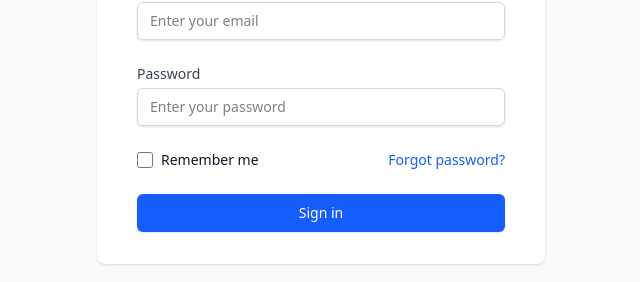
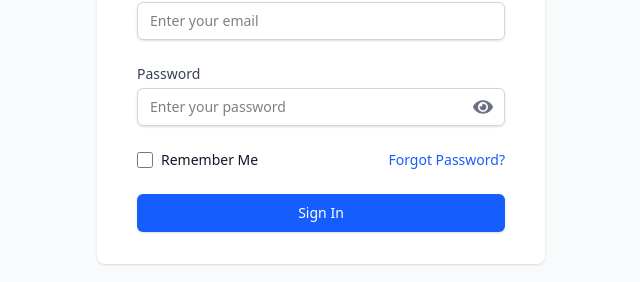
Before and after one commit to Ajeet990/processhq-frontend, a React (Vite) app: page /login in a window 1280 px wide. Shown: the part 341-623 px from the top of the page, without its empty margins (319-959 px from the left). Built offline with nearby package versions, Linux system fonts and the light colour scheme.

Commit message:
added show and hide password

```diff
--- a/src/App.jsx
+++ b/src/App.jsx
@@ -1,6 +1,4 @@
 import { useState } from 'react'
-// import './App.css'
-// import Login from './pages/Login'
 import Login from './pages/auth/Login'
 import PageNotFound from './pages/pageNotFound/PageNotFound'
 import { Routes, Route } from 'react-router-dom'
--- a/src/pages/auth/Login.jsx
+++ b/src/pages/auth/Login.jsx
@@ -9,12 +9,15 @@ import { TOAST_MESSAGE_TYPE } from '../../utils/constants/Constants';
 import { useNavigate } from 'react-router-dom';
 // import { useContext } from 'react';
 import { AuthContext } from '../../context/AuthContext';
+import { FaEye, FaEyeSlash } from 'react-icons/fa';
+import { LOGIN_PAGE_TEXT } from '../../utils/constants/Constants';
 
 const LoginForm = () => {
   const [isSubmitting, setIsSubmitting] = useState(false);
   const [makeLogin] = useLoginMutation();
   const navigate = useNavigate();
   const { login, setToken } = useContext(AuthContext);
+  const [showPassword, setShowPassword] = useState(false);
 
   // Mock login API call
   const handleLogin = async (values) => {
@@ -93,20 +96,39 @@ const LoginForm = () => {
               <label htmlFor="password" className="block text-sm font-medium text-gray-700">
                 Password
               </label>
+              <div className="relative mt-1 rounded-md shadow-sm">
                 <input
                   id="password"
                   name="password"
-                type="password"
+                  type={showPassword ? "text" : "password"}
                   placeholder="Enter your password"
                   onChange={formik.handleChange}
                   onBlur={formik.handleBlur}
                   value={formik.values.password}
-                className={`mt-1 block w-full px-3 py-2 border ${formik.errors.password && formik.touched.password ? 'border-red-500' : 'border-gray-300'} rounded-md shadow-sm focus:outline-none focus:ring-blue-500 focus:border-blue-500 sm:text-sm`}
+                  className={`block w-full px-3 py-2 border ${
+                    formik.errors.password && formik.touched.password
+                      ? 'border-red-500'
+                      : 'border-gray-300'
+                  } rounded-md focus:outline-none focus:ring-blue-500 focus:border-blue-500 sm:text-sm`}
                 />
+                <button
+                  type="button"
+                  className="absolute inset-y-0 right-0 flex items-center pr-3"
+                  onClick={() => setShowPassword(!showPassword)}
+                  aria-label={showPassword ? LOGIN_PAGE_TEXT.HIDE_PASSWORD :  LOGIN_PAGE_TEXT.SHOW_PASSWORD}
+                >
+                  {showPassword ? (
+                    <FaEyeSlash className="h-5 w-5 text-gray-500" />
+                  ) : (
+                    <FaEye className="h-5 w-5 text-gray-500" />
+                  )}
+                </button>
+              </div>
               {formik.errors.password && formik.touched.password && (
                 <p className="mt-1 text-sm text-red-600">{formik.errors.password}</p>
               )}
             </div>
+
 
             {/* Remember Me & Forgot Password */}
             <div className="flex items-center justify-between">
@@ -120,13 +142,13 @@ const LoginForm = () => {
                   className="h-4 w-4 text-blue-600 focus:ring-blue-500 border-gray-300 rounded"
                 />
                 <label htmlFor="rememberMe" className="ml-2 block text-sm text-gray-900">
-                  Remember me
+                  {LOGIN_PAGE_TEXT.REMEMBER_ME}
                 </label>
               </div>
 
               <div className="text-sm">
                 <a href="#" className="font-medium text-blue-600 hover:text-blue-500">
-                  Forgot password?
+                  {LOGIN_PAGE_TEXT.FORGOT_PASSWORD}
                 </a>
               </div>
             </div>
@@ -143,9 +165,9 @@ const LoginForm = () => {
                     <circle className="opacity-25" cx="12" cy="12" r="10" stroke="currentColor" strokeWidth="4"></circle>
                     <path className="opacity-75" fill="currentColor" d="M4 12a8 8 0 018-8V0C5.373 0 0 5.373 0 12h4zm2 5.291A7.962 7.962 0 014 12H0c0 3.042 1.135 5.824 3 7.938l3-2.647z"></path>
                   </svg>
-                  Signing in...
+                  {LOGIN_PAGE_TEXT.SIGNING_IN}
                 </>
-              ) : 'Sign in'}
+              ) : LOGIN_PAGE_TEXT.SIGN_IN }
             </button>
           </form>
         </div>
--- a/src/pages/auth/Logout.jsx
+++ b/src/pages/auth/Logout.jsx
@@ -7,6 +7,7 @@ import { toast } from 'react-toastify';
 import { Messages } from '../../messages/auth/Message';
 
 const Logout = () => {
+    // toast.dismiss();
     const navigate = useNavigate();
     const { logout } = useContext(AuthContext);
     // const [hasLoggedOut, setHasLoggedOut] = useState(false)
--- a/src/utils/constants/Constants.js
+++ b/src/utils/constants/Constants.js
@@ -11,3 +11,17 @@ export const TOAST_MESSAGE_TYPE = {
     INFO: 'info',
     WARNING: 'warning',
 }
+
+export const LOGIN_PAGE_TEXT = {
+    SIGN_IN: 'Sign In',
+    SIGNING_IN: 'Signing In...',
+    SUB_TITLE: 'Please login to your account',
+    FORGOT_PASSWORD: 'Forgot Password?',
+    SIGN_UP: 'Sign Up',
+    LOGIN: 'Login',
+    EMAIL: 'Email',
+    PASSWORD: 'Password',
+    REMEMBER_ME: 'Remember Me',
+    SHOW_PASSWORD: 'Show Password',
+    HIDE_PASSWORD: 'Hide Password',
+}
```
Lines whose indentation alone changed are shown as unchanged.
